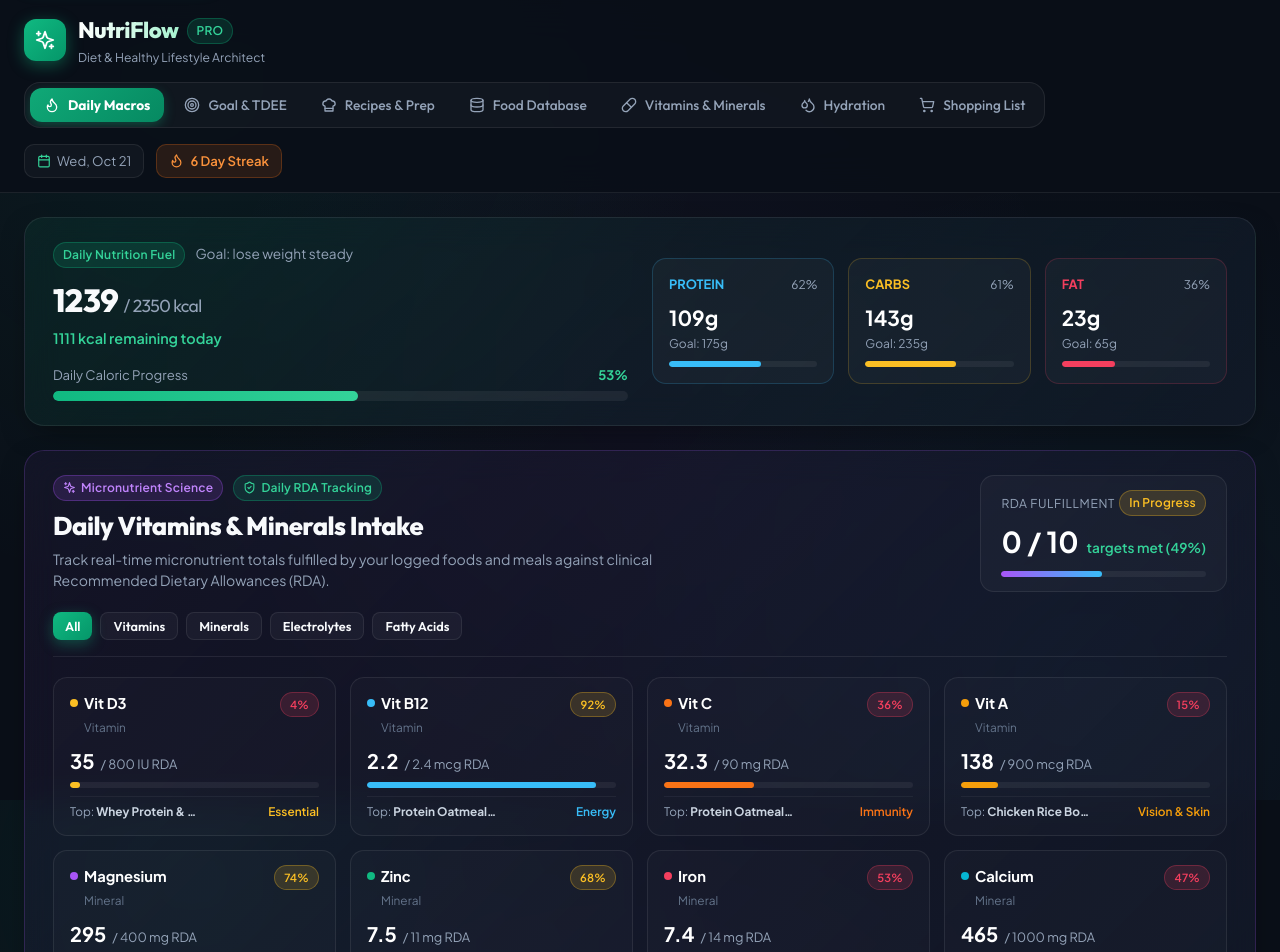
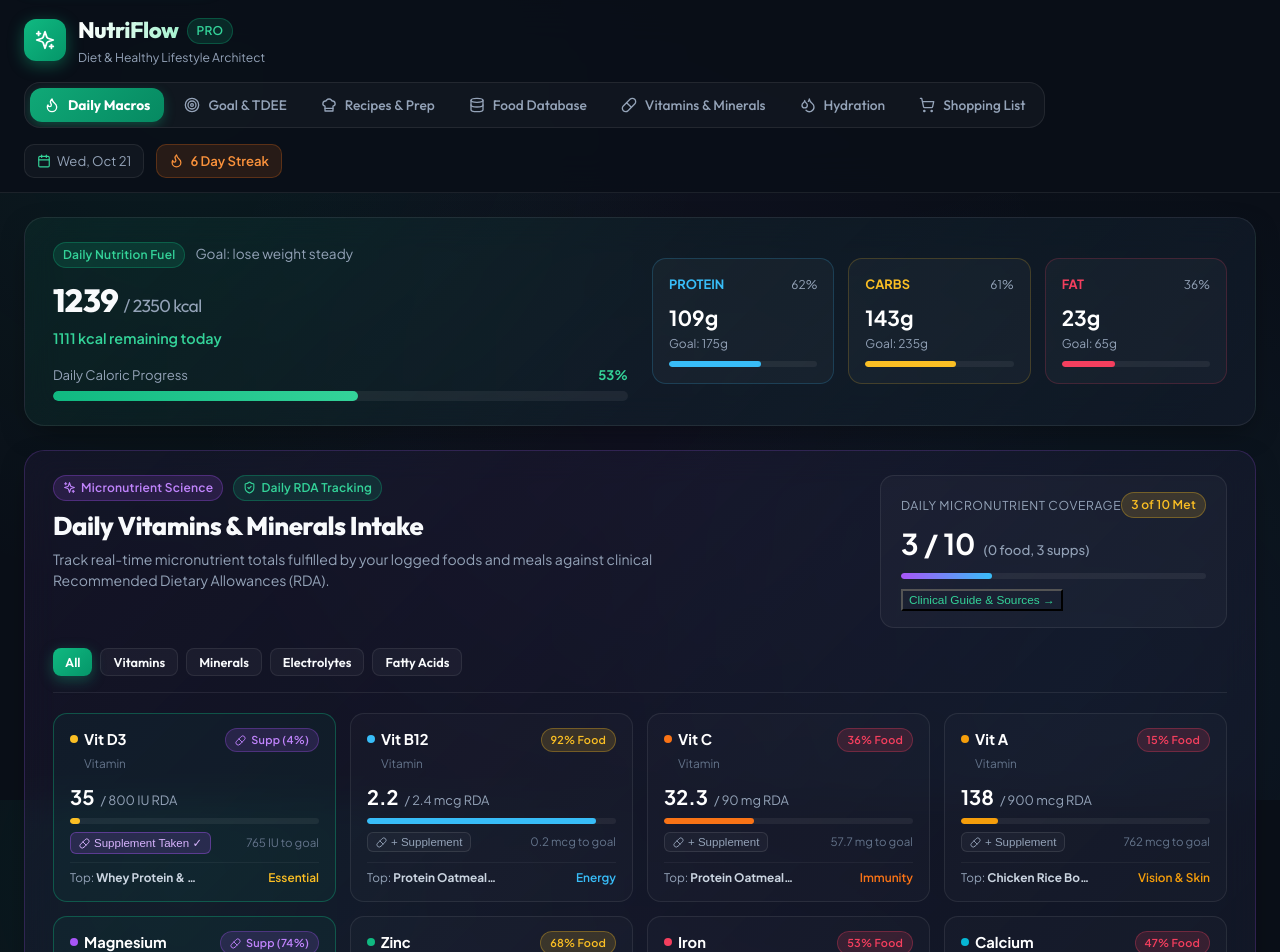
Before and after one commit to roie058/dietManeger, a React (Vite) app: page / in a window 1280 px wide. Shown: the top 952 px of the page. Built offline with nearby package versions, Linux system fonts and the light colour scheme.

Commit message:
feat: automatic food-to-micronutrient sync and direct supplement toggling

```diff
--- a/src/App.jsx
+++ b/src/App.jsx
@@ -251,6 +251,7 @@
             onToggleVitamin={handleToggleVitamin}
             foodLibrary={foodLibrary}
             onAddNewFoodToLibrary={handleAddNewFoodToLibrary}
+            onNavigateTab={setActiveTab}
           />
         )}
 
--- a/src/components/MacroDashboard.jsx
+++ b/src/components/MacroDashboard.jsx
@@ -37,7 +37,8 @@
   dailyVitaminsCovered = [],
   onToggleVitamin,
   foodLibrary = COMMON_FOOD_LIBRARY,
-  onAddNewFoodToLibrary
+  onAddNewFoodToLibrary,
+  onNavigateTab
 }) {
   const [searchQuery, setSearchQuery] = useState('')
   const [selectedFoodCategory, setSelectedFoodCategory] = useState('All')
@@ -128,6 +129,8 @@
     const target = micro.targetValue || 100
     const percent = Math.round((current / target) * 100)
     const isMet = current >= target
+    const isSupplemented = dailyVitaminsCovered.includes(micro.id)
+    const isCovered = isMet || isSupplemented
 
     // Find the meal that contributed the most to this micronutrient
     let topContributor = null
@@ -146,19 +149,24 @@
       target,
       percent,
       isMet,
+      isSupplemented,
+      isCovered,
       topContributor
     }
   })
 
   // Summary counts
   const totalMicrosCount = microStats.length
-  const metMicrosCount = microStats.filter(m => m.isMet).length
+  const foodMetCount = microStats.filter(m => m.isMet).length
+  const supplementedCount = microStats.filter(m => m.isSupplemented).length
+  const totalCoveredCount = microStats.filter(m => m.isCovered).length
+  const uncheckFoodMetMicros = microStats.filter(m => m.isMet && !m.isSupplemented)
   const avgMicroPercent = Math.min(100, Math.round(
     microStats.reduce((sum, m) => sum + Math.min(100, m.percent), 0) / totalMicrosCount
   ))
 
   // Deficient nutrients for recommendation (< 50% target)
-  const lowMicros = microStats.filter(m => m.percent < 50)
+  const lowMicros = microStats.filter(m => !m.isCovered && m.percent < 50)
 
   // Smart food recommendation based on lowest nutrients
   const recommendedFoods = React.useMemo(() => {
@@ -509,35 +517,58 @@
             background: 'rgba(255, 255, 255, 0.03)',
             border: '1px solid var(--border-color)',
             borderRadius: 'var(--radius-md)',
-            padding: '14px 20px',
-            minWidth: '240px'
+            padding: '16px 20px',
+            minWidth: '280px'
           }}>
             <div style={{ display: 'flex', justifyContent: 'space-between', alignItems: 'center', marginBottom: '4px' }}>
               <span style={{ fontSize: '0.76rem', color: 'var(--text-muted)', textTransform: 'uppercase', letterSpacing: '0.05em' }}>
-                RDA FULFILLMENT
+                DAILY MICRONUTRIENT COVERAGE
               </span>
-              <span className={`badge ${metMicrosCount >= 7 ? 'badge-emerald' : 'badge-amber'}`}>
-                {metMicrosCount >= 7 ? 'Optimal' : 'In Progress'}
+              <span className={`badge ${totalCoveredCount >= 8 ? 'badge-emerald' : totalCoveredCount >= 5 ? 'badge-blue' : 'badge-amber'}`}>
+                {totalCoveredCount >= 8 ? 'Optimal Coverage' : `${totalCoveredCount} of ${totalMicrosCount} Met`}
               </span>
             </div>
             <div style={{ display: 'flex', alignItems: 'baseline', gap: '8px' }}>
               <span style={{ fontSize: '1.8rem', fontWeight: '800', color: '#fff' }}>
-                {metMicrosCount} / {totalMicrosCount}
+                {totalCoveredCount} / {totalMicrosCount}
               </span>
-              <span style={{ fontSize: '0.85rem', color: 'var(--primary-light)', fontWeight: '600' }}>
-                targets met ({avgMicroPercent}%)
+              <span style={{ fontSize: '0.82rem', color: 'var(--text-muted)', fontWeight: '500' }}>
+                ({foodMetCount} food, {supplementedCount} supps)
               </span>
             </div>
             <div className="progress-container" style={{ marginTop: '8px', height: '6px' }}>
               <div
                 className="progress-bar"
                 style={{
-                  width: `${avgMicroPercent}%`,
-                  background: metMicrosCount >= 7
+                  width: `${Math.round((totalCoveredCount / totalMicrosCount) * 100)}%`,
+                  background: totalCoveredCount >= 8
                     ? 'linear-gradient(90deg, #10b981 0%, #34d399 100%)'
                     : 'linear-gradient(90deg, #a855f7 0%, #38bdf8 100%)'
                 }}
               />
+            </div>
+            <div style={{ display: 'flex', gap: '8px', marginTop: '10px', alignItems: 'center', flexWrap: 'wrap' }}>
+              {uncheckFoodMetMicros.length > 0 && onToggleVitamin && (
+                <button
+                  type="button"
+                  onClick={() => uncheckFoodMetMicros.forEach(m => onToggleVitamin(m.id))}
+                  className="btn btn-sm btn-secondary"
+                  style={{ fontSize: '0.72rem', padding: '3px 8px' }}
+                  title="Mark all 100% food-met nutrients in your supplement checklist"
+                >
+                  ⚡ Auto-check {uncheckFoodMetMicros.length} food-met
+                </button>
+              )}
+              {onNavigateTab && (
+                <button
+                  type="button"
+                  onClick={() => onNavigateTab('vitamins')}
+                  className="btn-ghost"
+                  style={{ fontSize: '0.74rem', color: 'var(--primary-light)', padding: '2px 6px' }}
+                >
+                  Clinical Guide & Sources →
+                </button>
+              )}
             </div>
           </div>
         </div>
@@ -566,24 +597,26 @@
         {/* Micronutrients Progress Grid */}
         <div style={{
           display: 'grid',
-          gridTemplateColumns: 'repeat(auto-fill, minmax(260px, 1fr))',
+          gridTemplateColumns: 'repeat(auto-fill, minmax(270px, 1fr))',
           gap: '14px'
         }}>
           {filteredMicros.map(micro => {
             const isMet = micro.isMet
+            const isCovered = micro.isCovered
             const displayPercent = Math.min(200, micro.percent)
 
             return (
               <div
                 key={micro.id}
                 style={{
-                  background: isMet ? 'rgba(16, 185, 129, 0.05)' : 'rgba(255, 255, 255, 0.02)',
-                  border: isMet ? '1px solid rgba(16, 185, 129, 0.35)' : '1px solid var(--border-color)',
+                  background: isCovered ? 'rgba(16, 185, 129, 0.05)' : 'rgba(255, 255, 255, 0.02)',
+                  border: isCovered ? '1px solid rgba(16, 185, 129, 0.35)' : '1px solid var(--border-color)',
                   borderRadius: 'var(--radius-md)',
                   padding: '14px 16px',
                   display: 'flex',
                   flexDirection: 'column',
                   justifyContent: 'space-between',
+                  gap: '8px',
                   transition: 'var(--transition)'
                 }}
               >
@@ -606,17 +639,25 @@
                       </span>
                     </div>
 
-                    {isMet ? (
-                      <span className="badge badge-emerald" style={{ fontSize: '0.7rem' }}>
-                        <Check size={11} /> {micro.percent}% Met
+                    {isMet && micro.isSupplemented ? (
+                      <span className="badge badge-emerald" style={{ fontSize: '0.68rem' }}>
+                        <Check size={11} /> Food + Supp
+                      </span>
+                    ) : isMet ? (
+                      <span className="badge badge-emerald" style={{ fontSize: '0.68rem' }}>
+                        <Check size={11} /> {micro.percent}% Food
+                      </span>
+                    ) : micro.isSupplemented ? (
+                      <span className="badge badge-purple" style={{ fontSize: '0.68rem' }}>
+                        <Pill size={11} /> Supp ({micro.percent}%)
                       </span>
                     ) : micro.percent >= 60 ? (
-                      <span className="badge badge-amber" style={{ fontSize: '0.7rem' }}>
-                        {micro.percent}%
+                      <span className="badge badge-amber" style={{ fontSize: '0.68rem' }}>
+                        {micro.percent}% Food
                       </span>
                     ) : (
-                      <span className="badge badge-rose" style={{ fontSize: '0.7rem' }}>
-                        {micro.percent}%
+                      <span className="badge badge-rose" style={{ fontSize: '0.68rem' }}>
+                        {micro.percent}% Food
                       </span>
                     )}
                   </div>
@@ -640,6 +681,32 @@
                         background: isMet ? 'var(--primary-light)' : (micro.color || 'var(--accent-purple)')
                       }}
                     />
+                  </div>
+
+                  {/* Supplement Toggle */}
+                  <div style={{ display: 'flex', justifyContent: 'space-between', alignItems: 'center', marginTop: '6px' }}>
+                    <button
+                      type="button"
+                      onClick={() => onToggleVitamin && onToggleVitamin(micro.id)}
+                      style={{
+                        fontSize: '0.72rem',
+                        padding: '3px 8px',
+                        borderRadius: '6px',
+                        border: micro.isSupplemented ? '1px solid rgba(168, 85, 247, 0.4)' : '1px solid rgba(255, 255, 255, 0.1)',
+                        background: micro.isSupplemented ? 'rgba(168, 85, 247, 0.16)' : 'rgba(255, 255, 255, 0.03)',
+                        color: micro.isSupplemented ? '#d8b4fe' : 'var(--text-muted)',
+                        cursor: 'pointer',
+                        display: 'inline-flex',
+                        alignItems: 'center',
+                        gap: '4px'
+                      }}
+                    >
+                      <Pill size={11} />
+                      {micro.isSupplemented ? 'Supplement Taken ✓' : '+ Supplement'}
+                    </button>
+                    <span style={{ fontSize: '0.72rem', color: isMet ? 'var(--primary-light)' : 'var(--text-dim)' }}>
+                      {isMet ? 'Target Satisfied' : `${Math.max(0, Math.round((micro.target - micro.current) * 10) / 10)} ${micro.unit} to goal`}
+                    </span>
                   </div>
                 </div>
 
--- a/src/components/VitaminGuide.jsx
+++ b/src/components/VitaminGuide.jsx
@@ -28,6 +28,24 @@
     }, {})
   }, [mealLogs])
 
+  // Top food contributor per micronutrient
+  const topContributors = React.useMemo(() => {
+    const map = {}
+    MICRONUTRIENTS_DATA.forEach(micro => {
+      let top = null
+      let maxVal = 0
+      mealLogs.forEach(meal => {
+        const val = parseFloat(meal.micros?.[micro.id]) || 0
+        if (val > maxVal) {
+          maxVal = val
+          top = { name: meal.name, amount: val }
+        }
+      })
+      map[micro.id] = top
+    })
+    return map
+  }, [mealLogs])
+
   const filteredData = MICRONUTRIENTS_DATA.filter((item) => {
     const matchesCat = selectedFilter === 'All' || item.category === selectedFilter
     const matchesSearch = item.name.toLowerCase().includes(searchQuery.toLowerCase()) ||
@@ -41,8 +59,13 @@
     return dailyVitaminsCovered.includes(item.id) || (foodIntakes[item.id] || 0) >= (item.targetValue || 1)
   }
 
+  const foodMetCount = MICRONUTRIENTS_DATA.filter(item => (foodIntakes[item.id] || 0) >= (item.targetValue || 1)).length
+  const supplementedCount = MICRONUTRIENTS_DATA.filter(item => dailyVitaminsCovered.includes(item.id)).length
   const coveredCount = MICRONUTRIENTS_DATA.filter(item => isItemCovered(item)).length
   const coveredPercent = Math.round((coveredCount / MICRONUTRIENTS_DATA.length) * 100)
+  const uncheckFoodMetMicros = MICRONUTRIENTS_DATA.filter(item =>
+    (foodIntakes[item.id] || 0) >= (item.targetValue || 1) && !dailyVitaminsCovered.includes(item.id)
+  )
 
   return (
     <div className="animate-fade-in" style={{ display: 'flex', flexDirection: 'column', gap: '24px' }}>
@@ -57,12 +80,13 @@
             <div style={{ display: 'flex', alignItems: 'center', gap: '10px', marginBottom: '8px' }}>
               <span className="badge badge-emerald">Micronutrient Science</span>
               <span className="badge badge-blue">RDA & Longevity Targets</span>
+              <span className="badge badge-purple">Auto Food Sync Active</span>
             </div>
             <h2 style={{ fontSize: '1.8rem', fontWeight: '800' }}>
               Essential Vitamins & Minerals Guide
             </h2>
             <p style={{ color: 'var(--text-muted)', fontSize: '0.9rem', maxWidth: '650px', marginTop: '4px' }}>
-              Optimize your cellular metabolism, nervous system recovery, and hormone regulation. Check off micronutrients fulfilled through whole food nutrition or daily supplements.
+              Optimize your cellular metabolism, nervous system recovery, and hormone regulation. Your logged foods automatically sync towards your clinical Recommended Daily Allowances (RDA).
             </p>
           </div>
 
@@ -72,9 +96,9 @@
             border: '1px solid var(--border-color)',
             borderRadius: 'var(--radius-md)',
             padding: '16px 20px',
-            minWidth: '220px'
+            minWidth: '260px'
           }}>
-            <div style={{ fontSize: '0.78rem', color: 'var(--text-muted)', marginBottom: '4px' }}>
+            <div style={{ fontSize: '0.78rem', color: 'var(--text-muted)', marginBottom: '4px', textTransform: 'uppercase' }}>
               TODAY'S COVERAGE
             </div>
             <div style={{ display: 'flex', alignItems: 'baseline', gap: '8px' }}>
@@ -82,12 +106,23 @@
                 {coveredCount} / {MICRONUTRIENTS_DATA.length}
               </span>
               <span style={{ fontSize: '0.85rem', color: 'var(--primary-light)', fontWeight: '600' }}>
-                {coveredPercent}%
+                {coveredPercent}% ({foodMetCount} food, {supplementedCount} supps)
               </span>
             </div>
             <div className="progress-container" style={{ marginTop: '8px', height: '6px' }}>
               <div className="progress-bar" style={{ width: `${coveredPercent}%`, background: 'var(--accent-purple)' }} />
             </div>
+            {uncheckFoodMetMicros.length > 0 && (
+              <button
+                type="button"
+                onClick={() => uncheckFoodMetMicros.forEach(item => onToggleVitamin(item.id))}
+                className="btn btn-sm btn-secondary"
+                style={{ fontSize: '0.72rem', marginTop: '10px', width: '100%', padding: '4px 8px' }}
+                title="Mark all 100% food-met nutrients in your supplement checklist"
+              >
+                ⚡ Auto-check {uncheckFoodMetMicros.length} food-met items
+              </button>
+            )}
           </div>
         </div>
 
@@ -176,12 +211,28 @@
                 {/* Header row */}
                 <div style={{ display: 'flex', justifyContent: 'space-between', alignItems: 'flex-start', marginBottom: '12px' }}>
                   <div>
-                    <div style={{ display: 'flex', alignItems: 'center', gap: '8px', marginBottom: '4px' }}>
+                    <div style={{ display: 'flex', alignItems: 'center', gap: '6px', marginBottom: '4px', flexWrap: 'wrap' }}>
                       <span className="badge badge-purple">{item.category}</span>
                       <span className="badge badge-emerald">{item.tag}</span>
-                      {isFoodMet && (
-                        <span className="badge badge-blue" style={{ fontSize: '0.68rem' }}>
-                          🍽️ Met from Food
+                      {isFoodMet && dailyVitaminsCovered.includes(item.id) ? (
+                        <span className="badge badge-emerald" style={{ fontSize: '0.68rem' }}>
+                          ✨ Food + Supp
+                        </span>
+                      ) : isFoodMet ? (
+                        <span className="badge badge-emerald" style={{ fontSize: '0.68rem' }}>
+                          🍽️ 100% Met from Food
+                        </span>
+                      ) : dailyVitaminsCovered.includes(item.id) ? (
+                        <span className="badge badge-purple" style={{ fontSize: '0.68rem' }}>
+                          💊 Supplemented
+                        </span>
+                      ) : intakePct >= 60 ? (
+                        <span className="badge badge-amber" style={{ fontSize: '0.68rem' }}>
+                          {intakePct}% from Food
+                        </span>
+                      ) : (
+                        <span className="badge badge-rose" style={{ fontSize: '0.68rem' }}>
+                          {intakePct}% from Food
                         </span>
                       )}
                     </div>
@@ -258,6 +309,17 @@
                       }}
                     />
                   </div>
+                  {topContributors[item.id] ? (
+                    <div style={{ fontSize: '0.74rem', color: 'var(--text-muted)', marginTop: '6px', display: 'flex', alignItems: 'center', gap: '4px' }}>
+                      <span>🏆 Top food source:</span>
+                      <strong style={{ color: '#cbd5e1' }}>{topContributors[item.id].name}</strong>
+                      <span style={{ color: 'var(--primary-light)' }}>(+{topContributors[item.id].amount} {item.unit})</span>
+                    </div>
+                  ) : (
+                    <div style={{ fontSize: '0.72rem', color: 'var(--text-dim)', marginTop: '4px' }}>
+                      No logged meals contributing {item.shortName} yet today.
+                    </div>
+                  )}
                 </div>
 
                 {/* Biological Function */}
```
